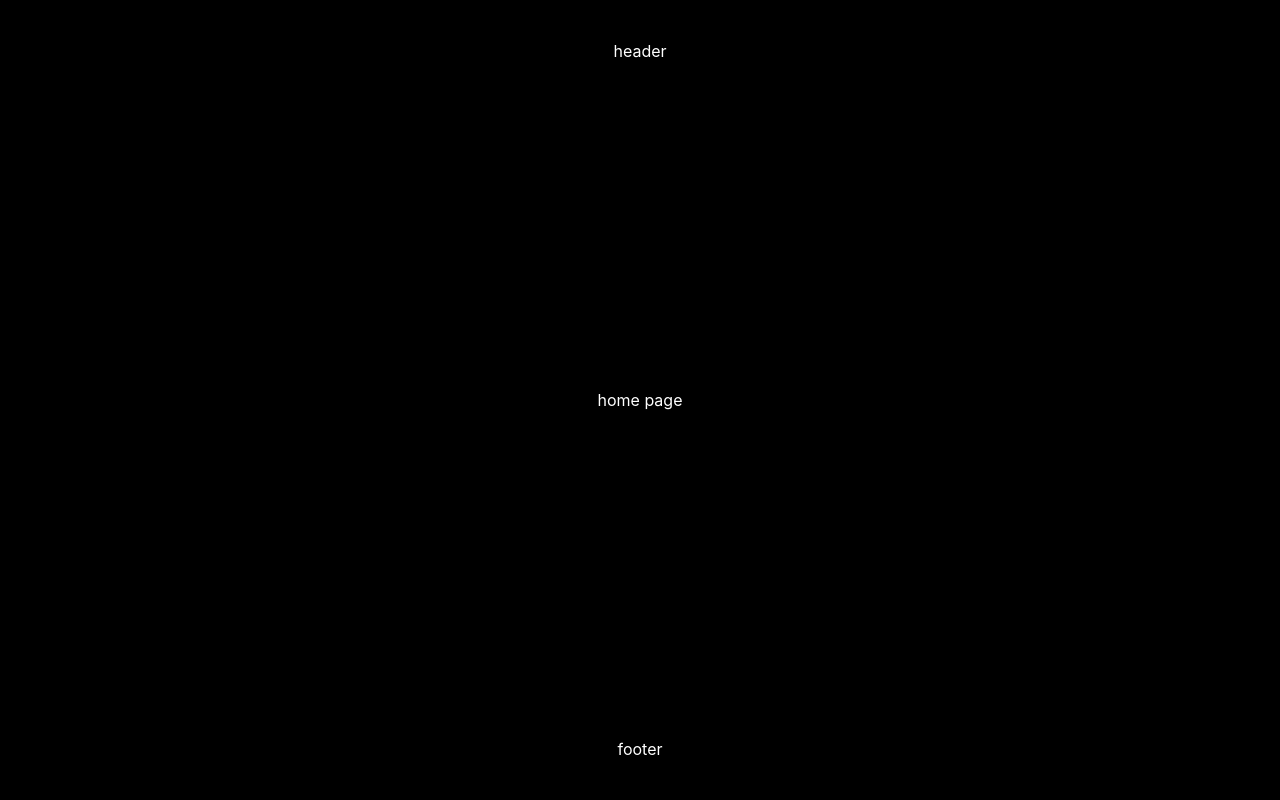
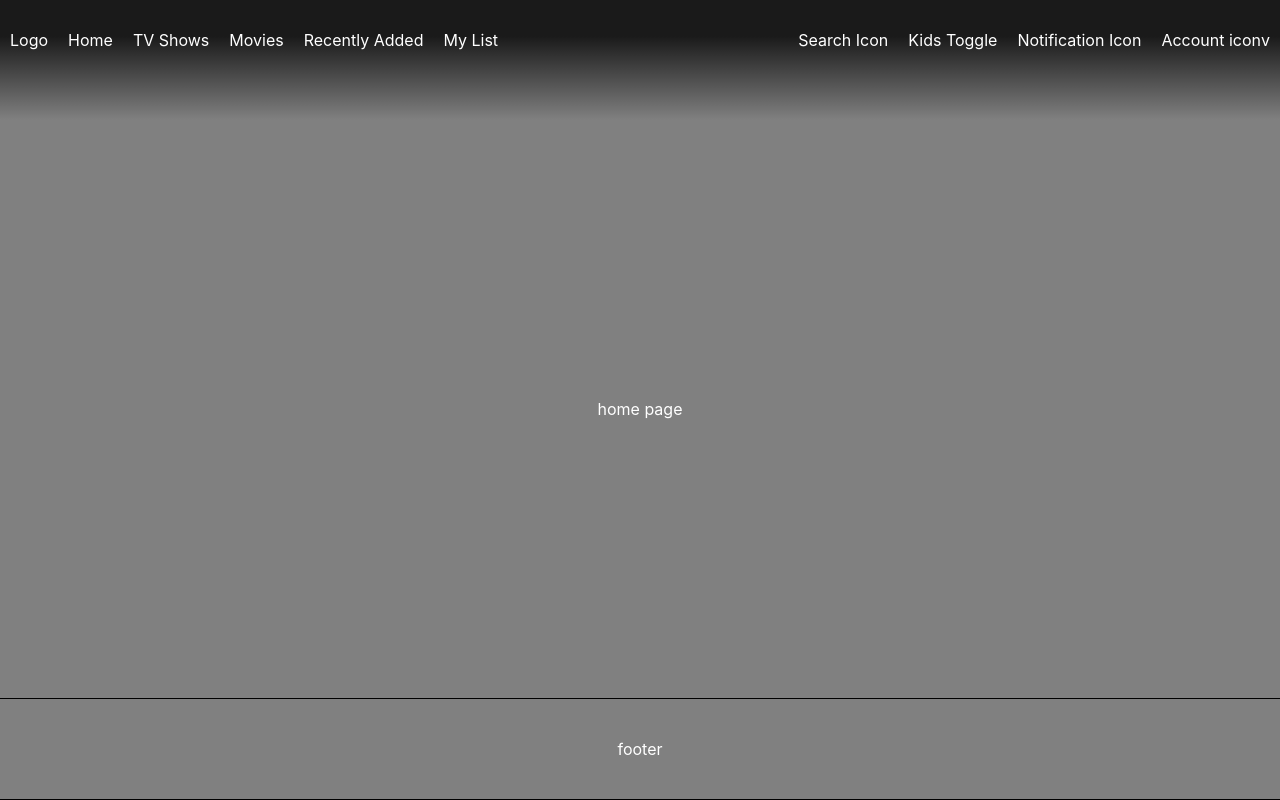
Before and after one commit to nokeen12/movies-app, a React (Create React App) app in the folder client/: page / in a window 1280 px wide. Built offline with nearby package versions, Linux system fonts and the light colour scheme; no server answers.

Commit message:
Add text for navbar links

```diff
--- a/client/src/App.css
+++ b/client/src/App.css
@@ -6,6 +6,5 @@
     align-items: center;
     justify-content:space-between;
     overflow: hidden;
-    background-color: black;
     color: white;
 }
--- a/client/src/components/main-components/Header.js
+++ b/client/src/components/main-components/Header.js
@@ -3,7 +3,20 @@ import "../../css/Header.css";
 export default function Header(){
     return(
         <nav>
-            header
+            <div>
+                <div>Logo</div>
+                <div>Home</div>
+                <div>TV Shows</div>
+                <div>Movies</div>
+                <div>Recently Added</div>
+                <div>My List</div>
+            </div>
+            <div>
+                <div>Search Icon</div>
+                <div>Kids Toggle</div>
+                <div>Notification Icon</div>
+                <div>Account icon<div>v</div></div>
+            </div>
         </nav>
     )
 }
--- a/client/src/css/Header.css
+++ b/client/src/css/Header.css
@@ -2,7 +2,14 @@ nav{
     display: flex;
     width: 100%;
     height: 100px;
-    justify-content: center;
-    align-items: center;
-    border: 1px solid black;
+    justify-content: space-between;
+    padding-top: 20px;
+    background: linear-gradient(rgba(0, 0, 0, .8) 30%, rgba(0, 0, 0, 0) 100%)
 }
+nav > *{
+    display: flex;
+}
+nav > * > *{
+    padding: 10px;
+    display: flex;
+}
--- a/client/src/index.css
+++ b/client/src/index.css
@@ -5,6 +5,7 @@ body {
     sans-serif;
   -webkit-font-smoothing: antialiased;
   -moz-osx-font-smoothing: grayscale;
+  background-color: grey;
 }
 
 code {
```
